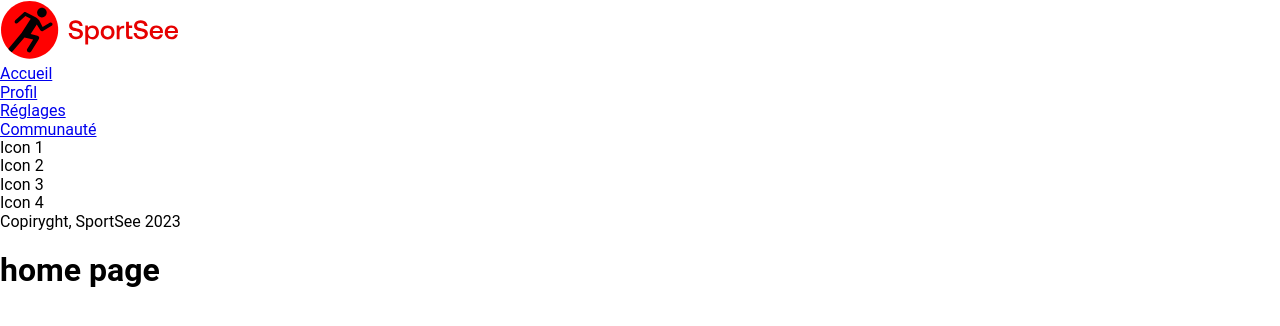
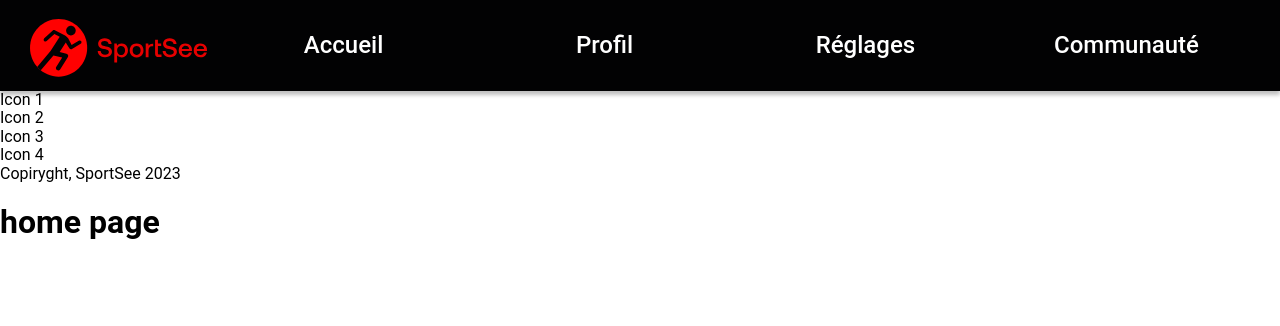
Before and after one commit to boysers/oc-SportSee, a React (Vite) app: page / in a window 1280 px wide. Shown: the top 326 px of the page. Built offline with nearby package versions, Linux system fonts and the light colour scheme; a web font is replaced by a local one.

Commit message:
feat: header style

```diff
--- a/src/layouts/Header.tsx
+++ b/src/layouts/Header.tsx
@@ -4,7 +4,7 @@ import { PAGES_PATHS } from '../constants'
 
 const Navbar: React.FC = () => {
 	return (
-		<ul>
+		<ul className="Navbar">
 			<li>
 				<Link to={PAGES_PATHS['home']}>Accueil</Link>
 			</li>
@@ -23,8 +23,10 @@ const Navbar: React.FC = () => {
 
 export const Header: React.FC = () => {
 	return (
-		<div>
-			<img src={sportSeeLogo} alt="SportSee logo" />
+		<div className="Header">
+			<Link to={PAGES_PATHS['home']}>
+				<img src={sportSeeLogo} alt="SportSee logo" />
+			</Link>
 			<Navbar />
 		</div>
 	)
--- /dev/null
+++ b/src/sass/layouts/_header.scss
@@ -0,0 +1,45 @@
+.Header {
+	color: #fff;
+	background-color: #020203;
+
+	height: 91px;
+	padding: 18px 29px;
+
+	display: flex;
+
+	box-shadow: 0px 4px 4px 0px rgba(0, 0, 0, 0.25);
+
+	ul {
+		margin-left: 12px;
+
+		list-style: none;
+
+		display: flex;
+		justify-content: space-between;
+		flex: 1;
+		gap: 12px;
+
+		li {
+			flex: 1;
+
+			a {
+				text-align: center;
+				height: 100%;
+
+				display: flex;
+				align-items: center;
+				justify-content: center;
+				text-decoration: none;
+
+				font-size: 24px;
+				color: #fff;
+				font-weight: 500;
+
+				transition: color 75ms ease-in-out;
+				&:hover {
+					color: $primary-color;
+				}
+			}
+		}
+	}
+}
--- a/src/sass/main.scss
+++ b/src/sass/main.scss
@@ -2,3 +2,8 @@
 @import './base/reset';
 @import './base/fonts';
 @import './base/typography';
+
+@import './utils/variables';
+
+@import './layouts/header';
+// @import './layouts/sidebar';
--- /dev/null
+++ b/src/sass/utils/_variables.scss
@@ -0,0 +1,2 @@
+$primary-color: #ff0101;
+$secondary-color: #282d30;
```
Also changed, not shown: 1 other file (tests, documents, lock files or other folders).
